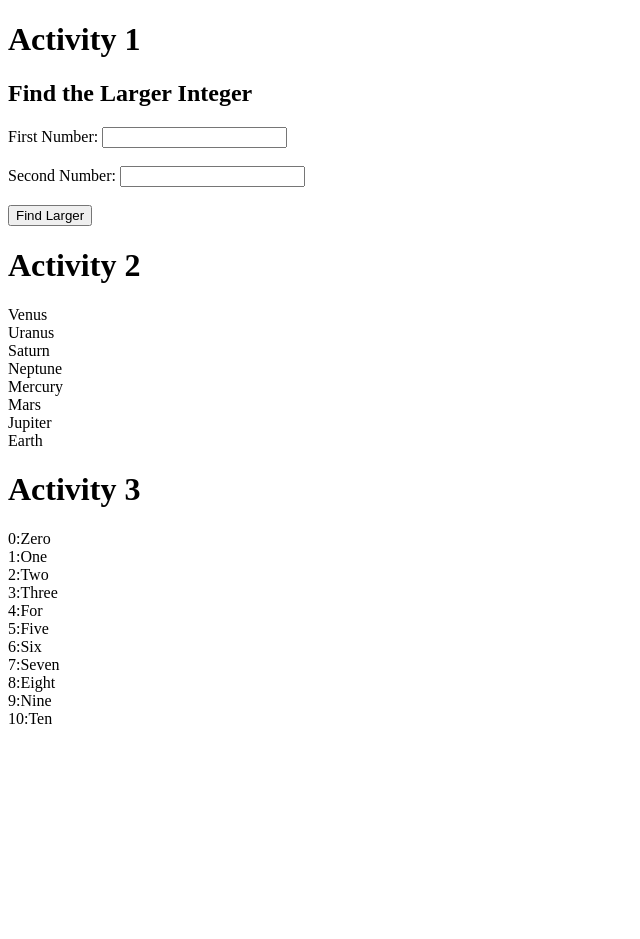
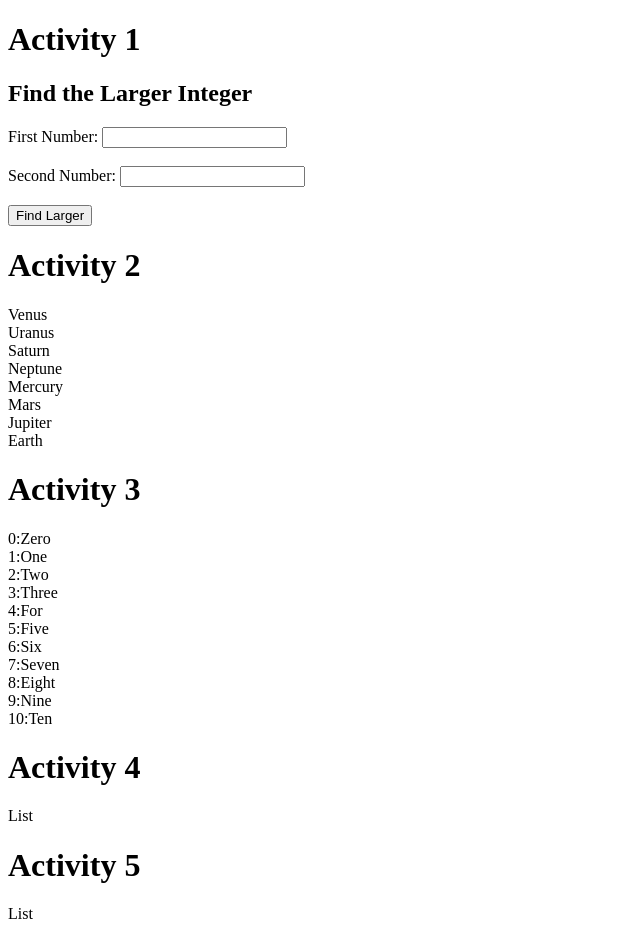
Before and after one commit to JMBabadilla/JAVA-SCRIPT-REVIEW-ACTIVITY, a plain HTML site: page index.html in a window 1280 px wide. Shown: the whole page, without its empty margins (0-640 px from the left). Before the commit the page ends 800 px from the top, so only its background shows below. Drawn offline with Linux system fonts and the light colour scheme.

Commit message:
Update index.html

```diff
--- a/index.html
+++ b/index.html
@@ -25,6 +25,13 @@
     <h1>Activity 3</h1>
     <p id="demo2" >List</p>
 
+    <h1>Activity 4</h1>
+    <p id="demo3" >List</p>
+
+    <h1>Activity 5</h1>
+    <p id="demo4" >List</p>
+
+
 
     <script src="index.js"></script>
 </body>
```
